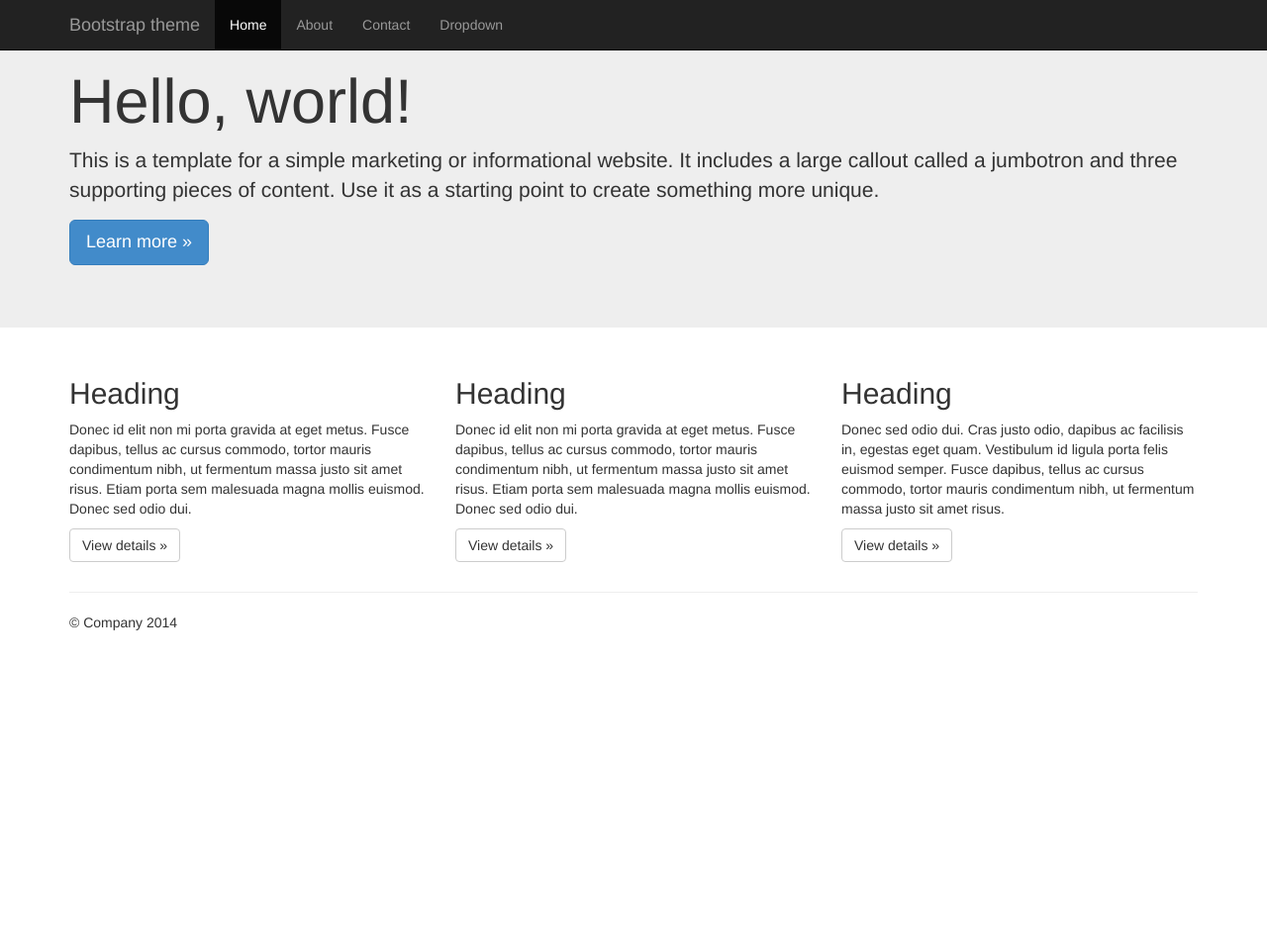
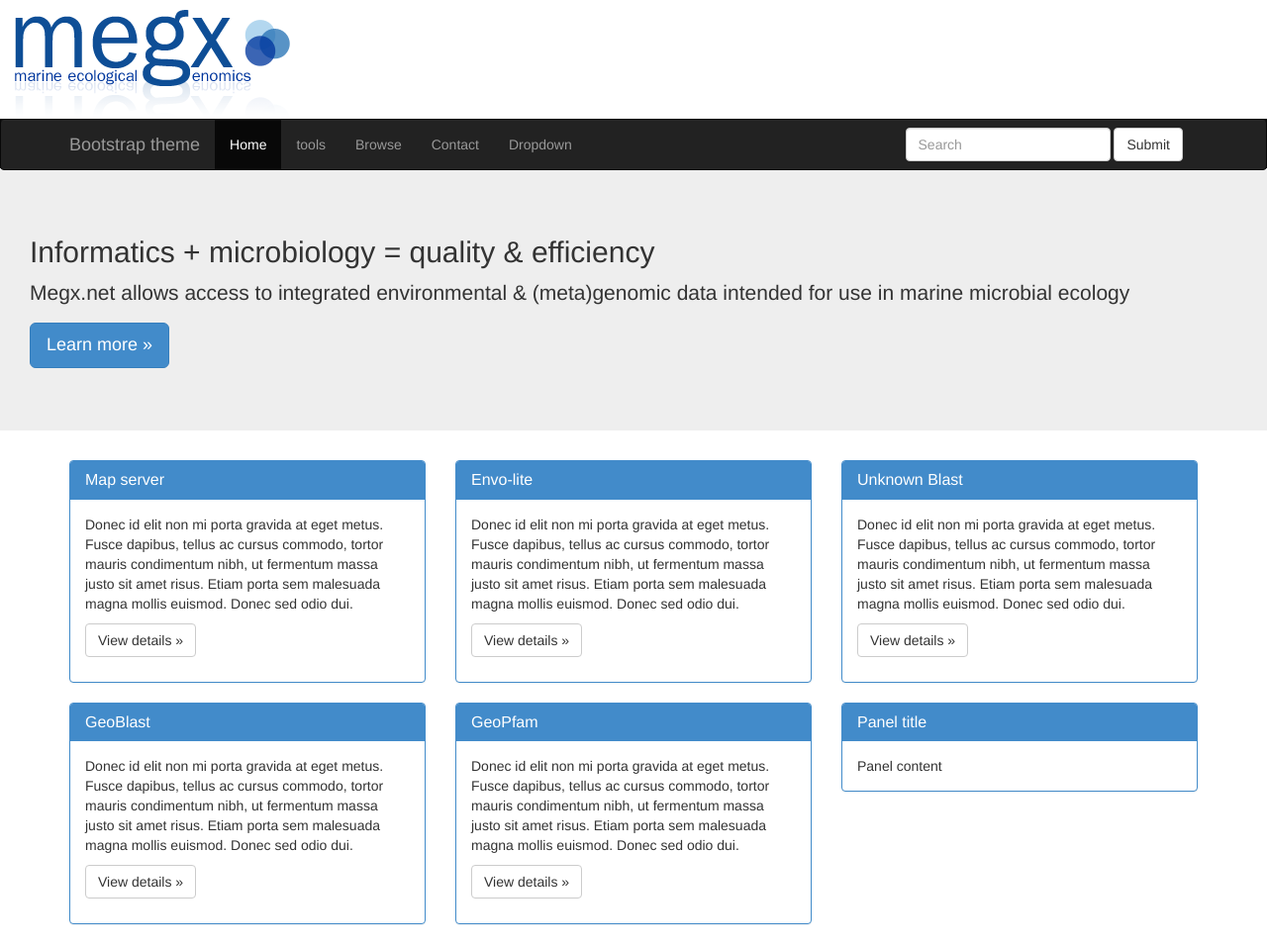
Before and after one commit to genomewalker/megx.net, a plain HTML site: page index.html in a window 1280 px wide. Shown: the top 957 px of the page at 99% size. Before the commit the page ends 800 px from the top, so only its background shows below. Drawn offline with nearby package versions, Linux system fonts and the light colour scheme.

Commit message:
First version

```diff
--- a/css/style.css
+++ b/css/style.css
@@ -0,0 +1,39 @@
+#nav.affix {
+    position: fixed;
+    top: 0;
+    width: 100%;
+   	background-color: black;
+   	-webkit-border-radius: 0;
+    -moz-border-radius: 0;
+    -o-border-radius: 0;
+   	border-left: 0;
+    border-right: 0;
+    border-radius: 0;
+}
+
+#nav > .navbar-inner {
+    -webkit-border-radius: 0;
+    -moz-border-radius: 0;
+    -o-border-radius: 0;
+    background-color: black;
+    border-left: 0;
+    border-right: 0;
+    border-radius: 0;
+}
+
+#nav-wrapper {
+	background-color: black;
+    -webkit-border-radius: 0;
+    -moz-border-radius: 0;
+    -o-border-radius: 0;
+    border-left: 0;
+    border-right: 0;
+    border-radius: 0;
+}
+
+#header{
+	padding-top: 10px;
+	background-color: white;
+	height: 120px;
+	width: 100%;
+}
--- a/index.html
+++ b/index.html
@@ -11,6 +11,7 @@
 
     <title>Jumbotron Template for Bootstrap</title><!-- Bootstrap core CSS -->
     <link href="css/bootstrap.min.css" rel="stylesheet">
+    <link href="css/style.css" rel="stylesheet">
     <!-- Custom styles for this template -->
     <!-- Just for debugging purposes. Don't actually copy this line! -->
     <!--[if lt IE 9]><script src="../../assets/js/ie8-responsive-file-warning.js"></script><![endif]-->
@@ -22,26 +23,57 @@
 </head>
 
 <body>
-    <div class="navbar navbar-inverse navbar-fixed-top">
+
+<div id="header" class="container">
+    <img src="images/logo.png">
+</div>
+    <div id="nav-wrapper">
+    <div id="nav" class="navbar navbar-inverse">
         <div class="container">
             <div class="navbar-header">
-                <button class="navbar-toggle" data-target=".navbar-collapse"
-                data-toggle="collapse" type="button"><span class=
-                "sr-only">Toggle navigation</span></button> <a class=
-                "navbar-brand" href="#">Bootstrap theme</a>
+                <button class="navbar-toggle" data-target=".navbar-collapse" data-toggle="collapse" type="button"><span class="sr-only">Toggle navigation</span></button> <a class="navbar-brand" href="#">Bootstrap theme</a>
             </div>
 
             <div class="navbar-collapse collapse">
                 <ul class="nav navbar-nav">
-                    <li class="active"><a href="#">Home</a></li>
+                    <li class="active"><a href="/">Home</a></li>
 
-                    <li><a href="#about">About</a></li>
+                    <li class="dropdown">
+                        <a class="dropdown-toggle" data-toggle="dropdown" href="#">tools</a>
+
+                        <ul class="dropdown-menu">
+                            <li><a href="#">Mapserver</a></li>
+
+                            <li><a href="#">Geographic Blast</a></li>
+
+                            <li><a href="#">GIS Tools</a></li>
+
+                            <li><a href="unknown-blast">Unknonwn Blast</a></li>
+                        </ul>
+                    </li>
+
+                    <li class="dropdown">
+                        <a class="dropdown-toggle" data-toggle="dropdown" href="#">Browse</a>
+
+                        <ul class="dropdown-menu">
+                            <li><a href="#">Action</a></li>
+
+                            <li><a href="#">Another action</a></li>
+
+                            <li><a href="#">Something else here</a></li>
+
+                            <li class="dropdown-header">Nav header</li>
+
+                            <li><a href="#">Separated link</a></li>
+
+                            <li><a href="#">One more separated link</a></li>
+                        </ul>
+                    </li>
 
                     <li><a href="#contact">Contact</a></li>
 
                     <li class="dropdown">
-                        <a class="dropdown-toggle" data-toggle="dropdown" href=
-                        "#">Dropdown</a>
+                        <a class="dropdown-toggle" data-toggle="dropdown" href="#">Dropdown</a>
 
                         <ul class="dropdown-menu">
                             <li><a href="#">Action</a></li>
@@ -58,60 +90,109 @@
                         </ul>
                     </li>
                 </ul>
+                <form class="navbar-form navbar-right">
+            <div class="form-group">
+              <input type="text" class="form-control" placeholder="Search">
+            </div>
+            <button type="submit" class="btn btn-default">Submit</button>
+          </form>
             </div><!--/.nav-collapse -->
+        </div>
         </div>
     </div>
         <!-- Main jumbotron for a primary marketing message or call to action -->
 
+
     <div class="jumbotron">
-        <div class="container">
-            <h1>Hello, world!</h1>
+        <h2>Informatics + microbiology = quality &amp; efficiency</h2>
 
-            <p>This is a template for a simple marketing or informational
-            website. It includes a large callout called a jumbotron and three
-            supporting pieces of content. Use it as a starting point to create
-            something more unique.</p>
+        <p>Megx.net allows access to integrated environmental &amp; (meta)genomic data intended for use in marine microbial ecology</p>
 
-            <p><a class="btn btn-primary btn-lg">Learn more »</a></p>
-        </div>
+        <p><a class="btn btn-primary btn-lg" href="#">Learn more »</a></p>
     </div>
 
     <div class="container">
         <!-- Example row of columns -->
 
         <div class="row">
-            <div class="col-md-4">
-                <h2>Heading</h2>
+            <div class="col-sm-4">
 
-                <p>Donec id elit non mi porta gravida at eget metus. Fusce
-                dapibus, tellus ac cursus commodo, tortor mauris condimentum
-                nibh, ut fermentum massa justo sit amet risus. Etiam porta sem
-                malesuada magna mollis euismod. Donec sed odio dui.</p>
+                <div class="panel panel-primary">
+                    <div class="panel-heading">
+                        <h3 class="panel-title">Map server</h3>
+                    </div>
+
+                    <div class="panel-body">
+                        <p>Donec id elit non mi porta gravida at eget metus. Fusce dapibus, tellus ac cursus commodo, tortor mauris condimentum nibh, ut fermentum massa justo sit amet risus. Etiam porta sem malesuada magna mollis euismod. Donec sed odio dui.</p>
 
                         <p><a class="btn btn-default" href="#">View details »</a></p>
                     </div>
+                </div>
 
-            <div class="col-md-4">
-                <h2>Heading</h2>
+                <div class="panel panel-primary">
+                    <div class="panel-heading">
+                        <h3 class="panel-title">GeoBlast</h3>
+                    </div>
 
-                <p>Donec id elit non mi porta gravida at eget metus. Fusce
-                dapibus, tellus ac cursus commodo, tortor mauris condimentum
-                nibh, ut fermentum massa justo sit amet risus. Etiam porta sem
-                malesuada magna mollis euismod. Donec sed odio dui.</p>
+                    <div class="panel-body">
+                        <p>Donec id elit non mi porta gravida at eget metus. Fusce dapibus, tellus ac cursus commodo, tortor mauris condimentum nibh, ut fermentum massa justo sit amet risus. Etiam porta sem malesuada magna mollis euismod. Donec sed odio dui.</p>
 
                         <p><a class="btn btn-default" href="#">View details »</a></p>
                     </div>
+                </div>
+            </div><!-- /.col-sm-4 -->
 
-            <div class="col-md-4">
-                <h2>Heading</h2>
+                        <div class="col-sm-4">
 
-                <p>Donec sed odio dui. Cras justo odio, dapibus ac facilisis
-                in, egestas eget quam. Vestibulum id ligula porta felis euismod
-                semper. Fusce dapibus, tellus ac cursus commodo, tortor mauris
-                condimentum nibh, ut fermentum massa justo sit amet risus.</p>
+                <div class="panel panel-primary">
+                    <div class="panel-heading">
+                        <h3 class="panel-title">Envo-lite</h3>
+                    </div>
+
+                    <div class="panel-body">
+                        <p>Donec id elit non mi porta gravida at eget metus. Fusce dapibus, tellus ac cursus commodo, tortor mauris condimentum nibh, ut fermentum massa justo sit amet risus. Etiam porta sem malesuada magna mollis euismod. Donec sed odio dui.</p>
 
                         <p><a class="btn btn-default" href="#">View details »</a></p>
                     </div>
+                </div>
+
+                <div class="panel panel-primary">
+                    <div class="panel-heading">
+                        <h3 class="panel-title">GeoPfam</h3>
+                    </div>
+
+                    <div class="panel-body">
+                        <p>Donec id elit non mi porta gravida at eget metus. Fusce dapibus, tellus ac cursus commodo, tortor mauris condimentum nibh, ut fermentum massa justo sit amet risus. Etiam porta sem malesuada magna mollis euismod. Donec sed odio dui.</p>
+
+                        <p><a class="btn btn-default" href="#">View details »</a></p>
+                    </div>
+                </div>
+            </div><!-- /.col-sm-4 -->
+
+                        <div class="col-sm-4">
+
+                <div class="panel panel-primary">
+                    <div class="panel-heading">
+                        <h3 class="panel-title">Unknown Blast</h3>
+                    </div>
+
+                    <div class="panel-body">
+                        <p>Donec id elit non mi porta gravida at eget metus. Fusce dapibus, tellus ac cursus commodo, tortor mauris condimentum nibh, ut fermentum massa justo sit amet risus. Etiam porta sem malesuada magna mollis euismod. Donec sed odio dui.</p>
+
+                        <p><a class="btn btn-default" href="unknown-blast">View details »</a></p>
+                    </div>
+                </div>
+
+                <div class="panel panel-primary">
+                    <div class="panel-heading">
+                        <h3 class="panel-title">Panel title</h3>
+                    </div>
+
+                    <div class="panel-body">
+                        Panel content
+                    </div>
+                </div>
+            </div><!-- /.col-sm-4 -->
         </div>
         <hr>
 
@@ -122,6 +203,9 @@
     <!-- Bootstrap core JavaScript
 ================================================== -->
     <!-- Placed at the end of the document so the pages load faster -->
-    <script src="https://code.jquery.com/jquery-1.10.2.min.js"></script><script src="js/bootstrap.min.js"></script>
+    <script src="https://code.jquery.com/jquery-1.10.2.min.js"></script>
+    <script src="js/bootstrap.min.js"></script>
+    <script src="js/megx.js"></script>
+
 </body>
 </html>
--- /dev/null
+++ b/js/megx.js
@@ -0,0 +1,7 @@
+$(function() {
+    $('#nav-wrapper').height($("#nav").height());
+
+    $('#nav').affix({
+        offset: { top: $('#nav').offset().top }
+    });
+});
```
Also changed, not shown: unknown-blast/index.html (added, +144 -0 lines), images/logo.png (added). Lines whose indentation alone changed are shown as unchanged.
